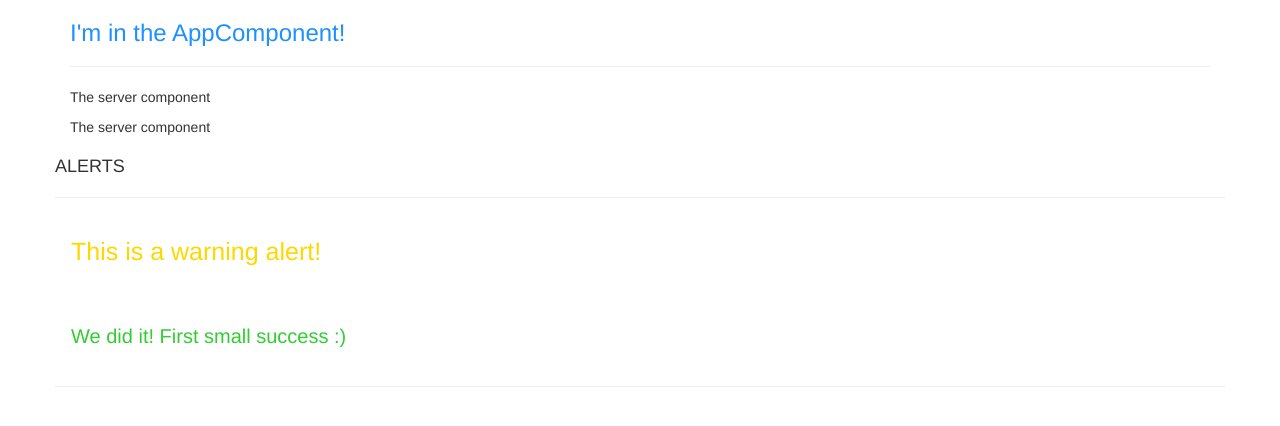
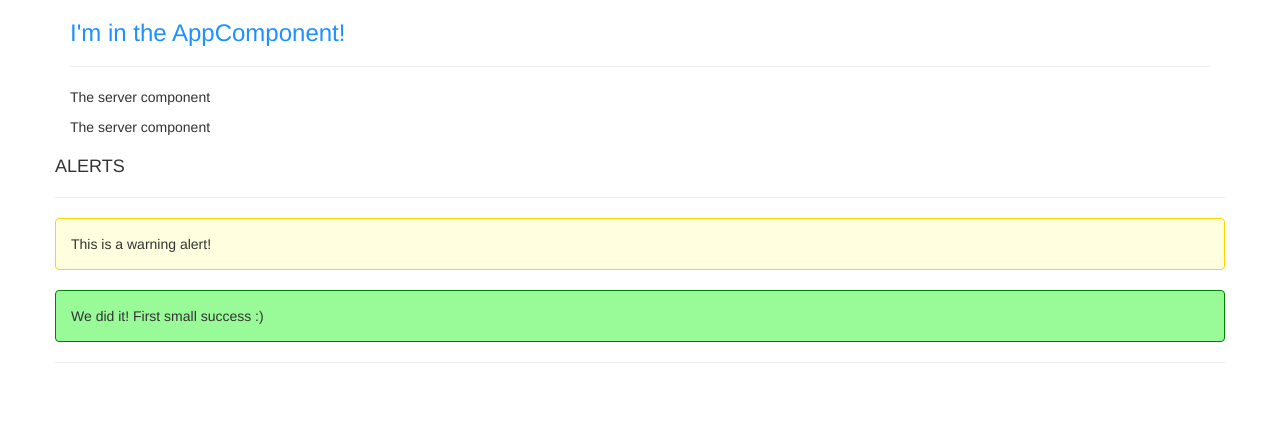
Before and after one commit to Hunter71/experiments-angular, an Angular app: page / in a window 1280 px wide. Shown: the top 426 px of the page. Built offline with nearby package versions, Linux system fonts and the light colour scheme.

Commit message:
👌 Practice task review: Better alerts styles

```diff
--- a/src/app/success-alert/success-alert.component.css
+++ b/src/app/success-alert/success-alert.component.css
@@ -1,4 +1,4 @@
 .alert {
-  color: limegreen;
-  font-size: 20px;
+  background: palegreen;
+  border: 1px solid green;
 }
--- a/src/app/warning-alert/warning-alert.component.css
+++ b/src/app/warning-alert/warning-alert.component.css
@@ -1,4 +1,4 @@
 .alert {
-  color: gold;
-  font-size: 25px;
+  background: lightyellow;
+  border: 1px solid gold;
 }
```
